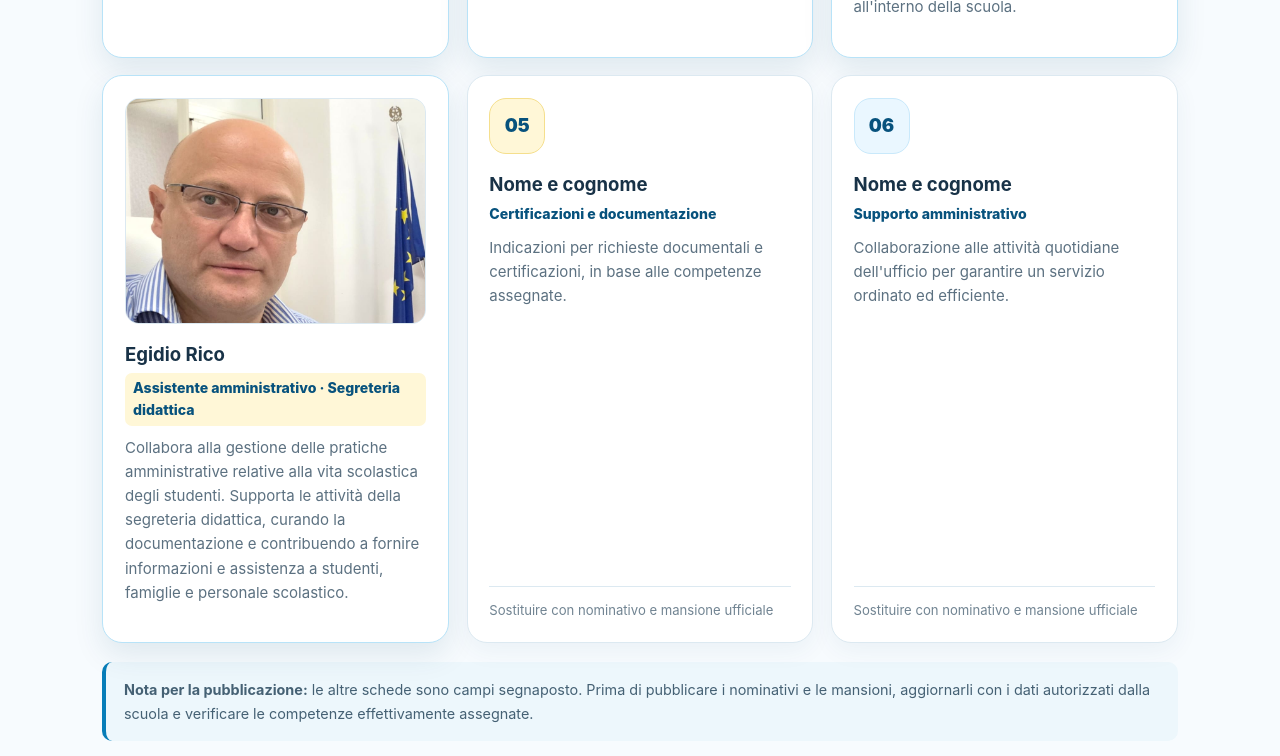
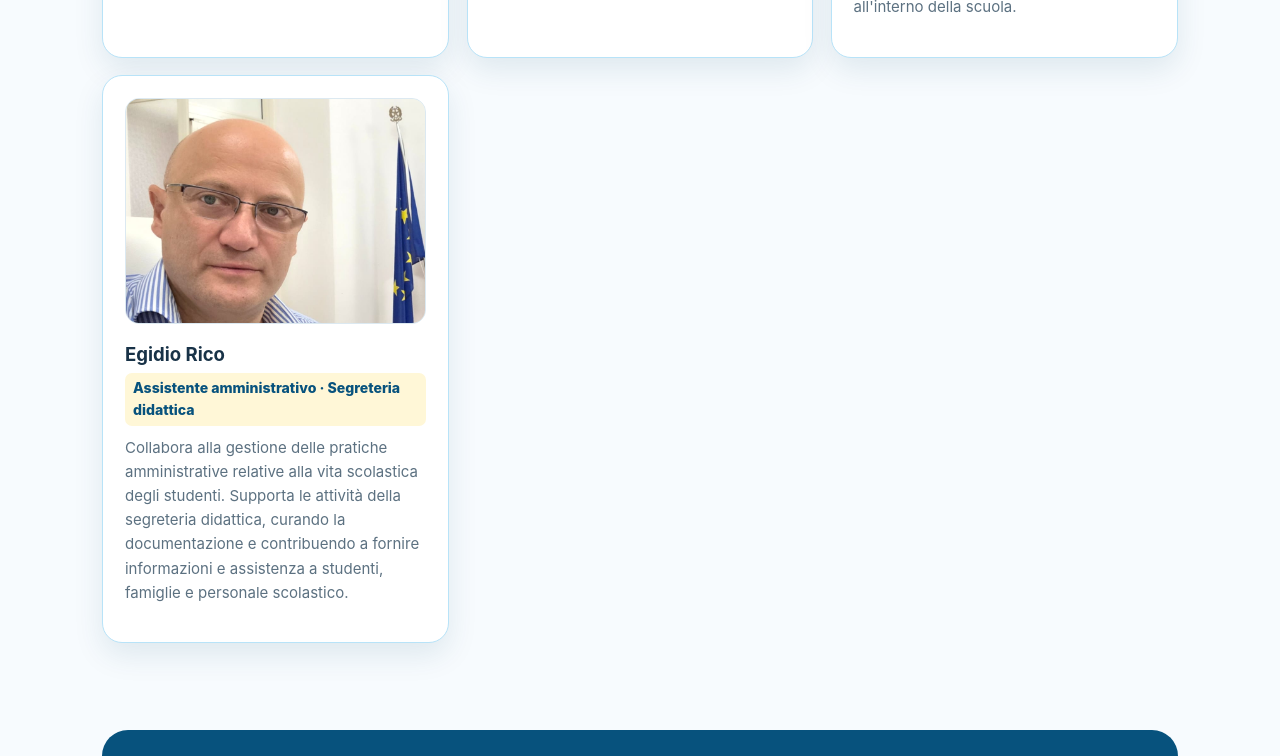
Before and after one commit to gianfrancodelpretr-wq/ufficio_didattica, a plain HTML site: page index.html in a window 1280 px wide. Shown: the part 1479-2235 px from the top of the page. Drawn offline with Linux system fonts and the light colour scheme.

Commit message:
Adatta pagina ai quattro profili presenti

```diff
--- a/index.html
+++ b/index.html
@@ -73,22 +73,7 @@
         <div class="role">Assistente amministrativo · Segreteria didattica</div>
         <p>Collabora alla gestione delle pratiche amministrative relative alla vita scolastica degli studenti. Supporta le attività della segreteria didattica, curando la documentazione e contribuendo a fornire informazioni e assistenza a studenti, famiglie e personale scolastico.</p>
       </article>
-      <article class="staff-card">
-        <div class="avatar" aria-hidden="true">05</div>
-        <h3>Nome e cognome</h3>
-        <div class="role">Certificazioni e documentazione</div>
-        <p>Indicazioni per richieste documentali e certificazioni, in base alle competenze assegnate.</p>
-        <div class="card-note">Sostituire con nominativo e mansione ufficiale</div>
-      </article>
-      <article class="staff-card">
-        <div class="avatar" aria-hidden="true">06</div>
-        <h3>Nome e cognome</h3>
-        <div class="role">Supporto amministrativo</div>
-        <p>Collaborazione alle attività quotidiane dell'ufficio per garantire un servizio ordinato ed efficiente.</p>
-        <div class="card-note">Sostituire con nominativo e mansione ufficiale</div>
-      </article>
     </div>
-    <div class="notice"><strong>Nota per la pubblicazione:</strong> le altre schede sono campi segnaposto. Prima di pubblicare i nominativi e le mansioni, aggiornarli con i dati autorizzati dalla scuola e verificare le competenze effettivamente assegnate.</div>
   </section>
 
   <section class="contact" id="contatti" aria-labelledby="contact-title">
```
